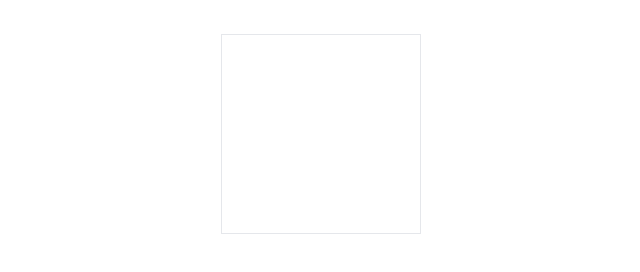
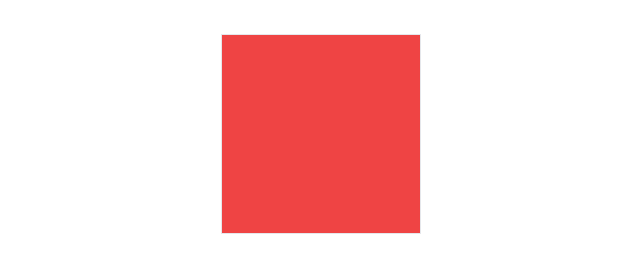
Before and after one commit to muntasir17/problem-solving, a website: page index.html in a window 1280 px wide. Shown: the whole page, without its empty margins (319-959 px from the left). Drawn offline with nearby package versions, Linux system fonts and the light colour scheme.

Commit message:
Initial commit

```diff
--- a/index.html
+++ b/index.html
@@ -21,7 +21,7 @@
     </style>
 <br>
 
-<div class="box1 w-[200px] h-[200px] border-[1px]">
+<div class="box1 w-[200px] h-[200px] border-[1px] bg-red-500">
 
 </div>
 
--- a/test.txt
+++ /dev/null
@@ -1 +0,0 @@
-hello git
```
